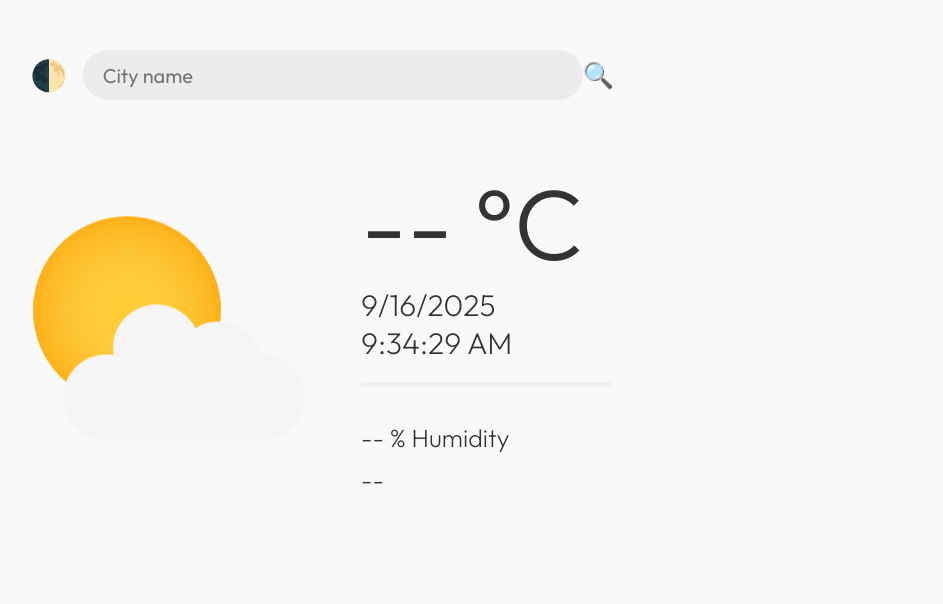
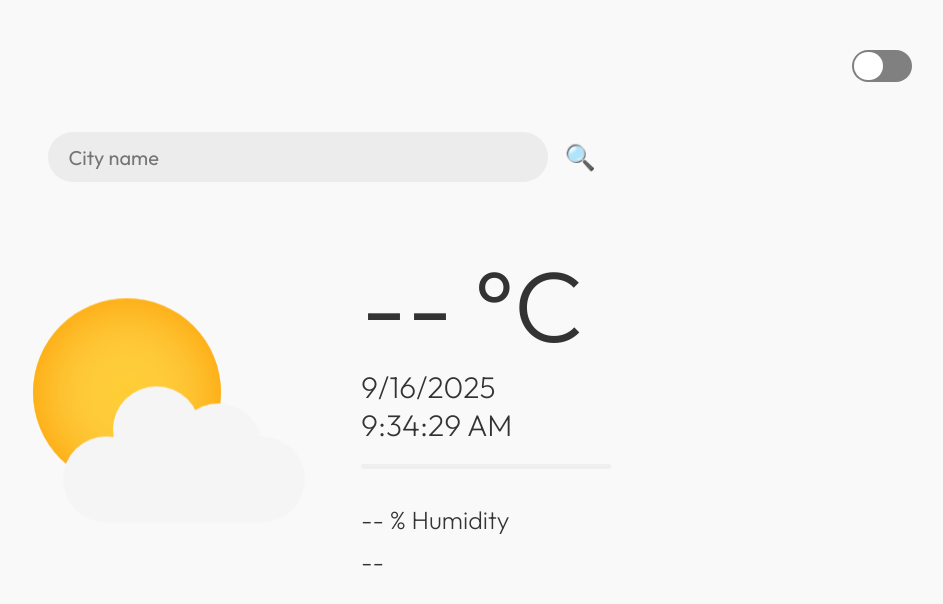
Before and after one commit to Kanaphat4539/Project-Weather-App, a plain HTML site: page frontend/index.html in a window 1280 px wide. Shown: the whole page, without its empty margins (318-1261 px from the left). Drawn offline with Linux system fonts and the light colour scheme.

Commit message:
added theme toggle button

```diff
--- a/Backend/APIkey.js
+++ b/Backend/APIkey.js
@@ -11,7 +11,6 @@ const setThemeButton = document.querySelector("#switch-mode");
 const body = document.body;
 const theme = localStorage.getItem("theme");
 
-//ตั้งค่าโหมดตอนโหลดหน้า
 if (theme === "dark-mode") {
     setTheme("dark-mode");
 } else {
@@ -29,7 +28,6 @@ function setTheme(mode) {
     }
 }
 
-//ปุ่มสลับโหมด
 setThemeButton.addEventListener("click", () => {
     if (localStorage.getItem("theme") === "light-mode") {
         setTheme("dark-mode");
@@ -38,11 +36,9 @@ setThemeButton.addEventListener("click", () => {
     }
 });
 
-//ปุ่มเรียกใช้
 searchButton.addEventListener("click", findWeatherDetails);
 searchInput.addEventListener("keypress", EnterPressed);
 
-//สร้างฟังชั่นเรียกข้อมูล จาก API
 function EnterPressed(event){
     if (event.key === "Enter") {
         findWeatherDetails();
@@ -61,10 +57,8 @@ function updateTime() {
   timeNow.innerHTML = new Date().toLocaleTimeString();
 }
 
-// อัปเดตทุก 1 นาที
 setInterval(updateTime, 60000);
 
-// เรียกครั้งแรกทันที
 updateTime();
 
 function theResponse(response){
--- a/frontend/index.html
+++ b/frontend/index.html
@@ -7,15 +7,16 @@
     <title>Weather-App</title>
     <link rel="stylesheet" href="style.css">
 </head>
-
 <body>
+    <div class="header">
+        <input id="switch-mode" type="checkbox">
+        <label for="switch-mode">Toggle</label>
+    </div>
     <div class="search">
-        <button id="switch-mode">🌓</button>
         <input type="text" id="search-txt" placeholder="City name">
         <button id="search-btn">🔍</button>
     </div>
     <div class="container">
-
         <div class="content">
             <div class="icon">
                 <!-- <img id="weather-icon" src="" alt=""> -->
--- a/frontend/style.css
+++ b/frontend/style.css
@@ -20,6 +20,14 @@ body.light-mode {
   color: #333;
 }
 
+.header {
+  display: flex;
+  align-items: center;
+  justify-content: right;
+  margin-top: 50px;
+  margin-right: 50px;
+}
+
 .search {
   display: flex;
   align-items: center;
@@ -27,6 +35,38 @@ body.light-mode {
   margin-top: 50px;
 }
 /* ===== Search Bar ===== */
+
+#switch-mode  {visibility: hidden;}
+
+label {
+  cursor: pointer;
+  text-indent: -2000px;
+  width: 60px;
+  height: 2rem;
+  background: grey;
+  border-radius: 200px;
+  position: relative;
+}
+label:after{
+  content: "";
+  position: absolute;
+  top: 1.5px;
+  left: 2px;
+  width: 1.8rem;
+  height: 1.8rem;
+  background: white;
+  border-radius: 90px;
+  transition: 0.4s;
+}
+
+#switch-mode:checked + label{
+  background: orange;
+}
+
+#switch-mode:checked + label:after {
+  left: calc(100% - 1.5px);
+  transform: translateX(-100%);
+}
 
 #switch-mode {
   font-size: 30px;
@@ -51,6 +91,7 @@ body.light-mode {
   background: none;
   border: none;
   cursor: pointer;
+  margin-left: 1rem;
 }
 
 
```
